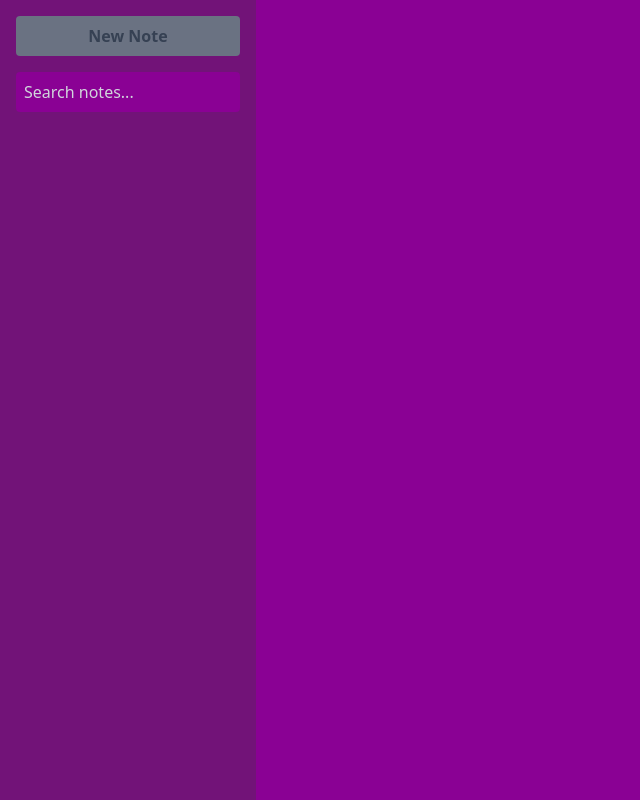
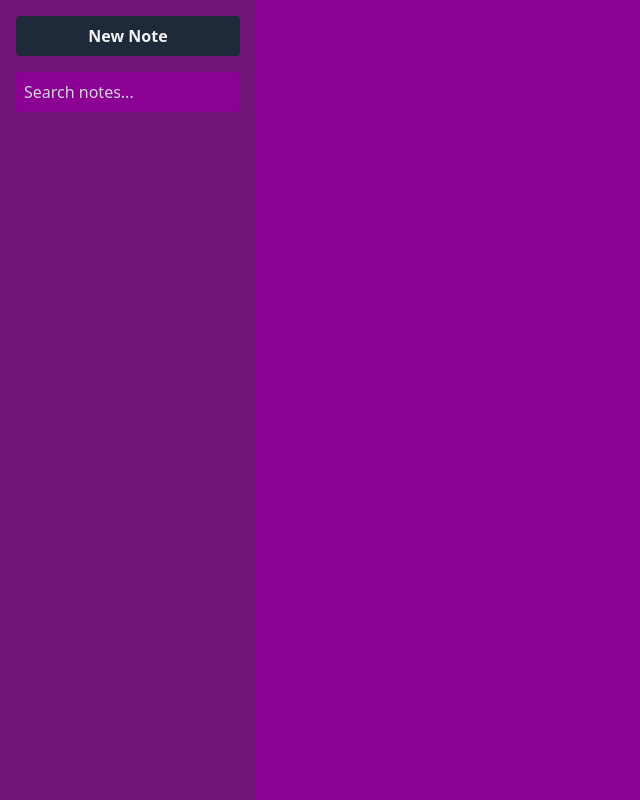
Before and after one commit to Tane4ka170/VueNotesApp, a Vue app: page / in a window 1280 px wide. Shown: the whole page, without its empty margins (0-640 px from the left). Built offline with nearby package versions, Linux system fonts and the light colour scheme.

Commit message:
Refactor: optimize button styles

```diff
--- a/src/style.css
+++ b/src/style.css
@@ -2,6 +2,6 @@
 
 @layer components {
   .button {
-    @apply bg-gray-500 text-gray-700 font-bold px-4 py-2 rounded cursor-pointer;
+    @apply px-4 py-2 font-bold text-gray-100 bg-gray-800 rounded cursor-pointer;
   }
 }
```
